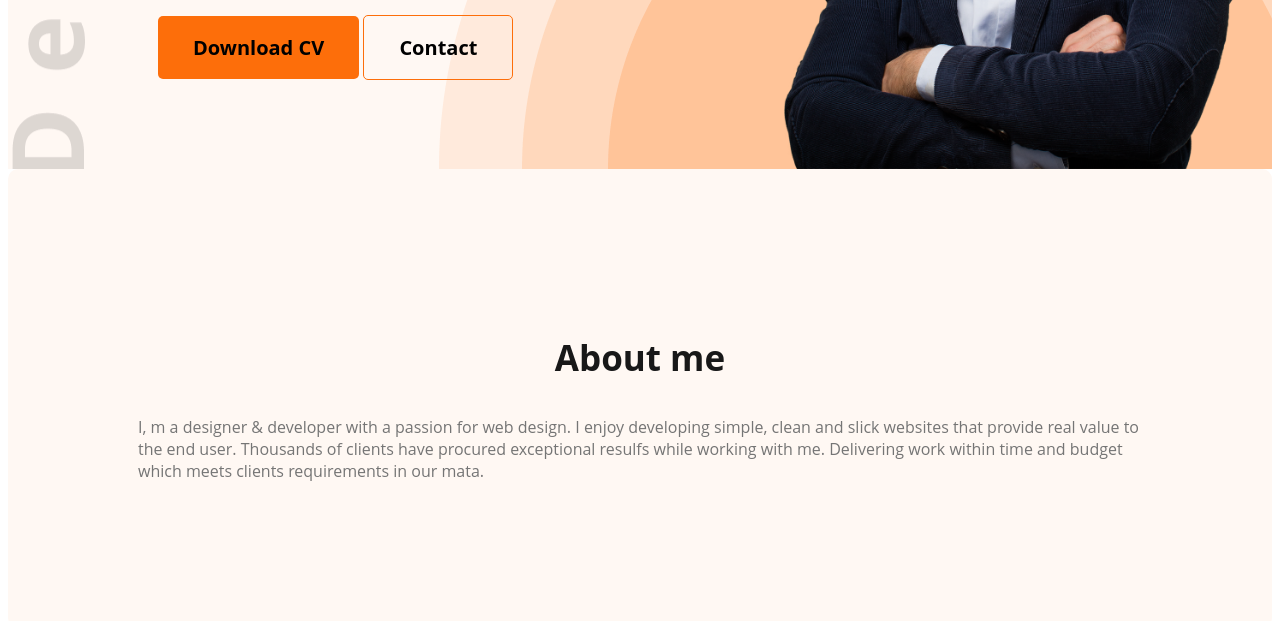
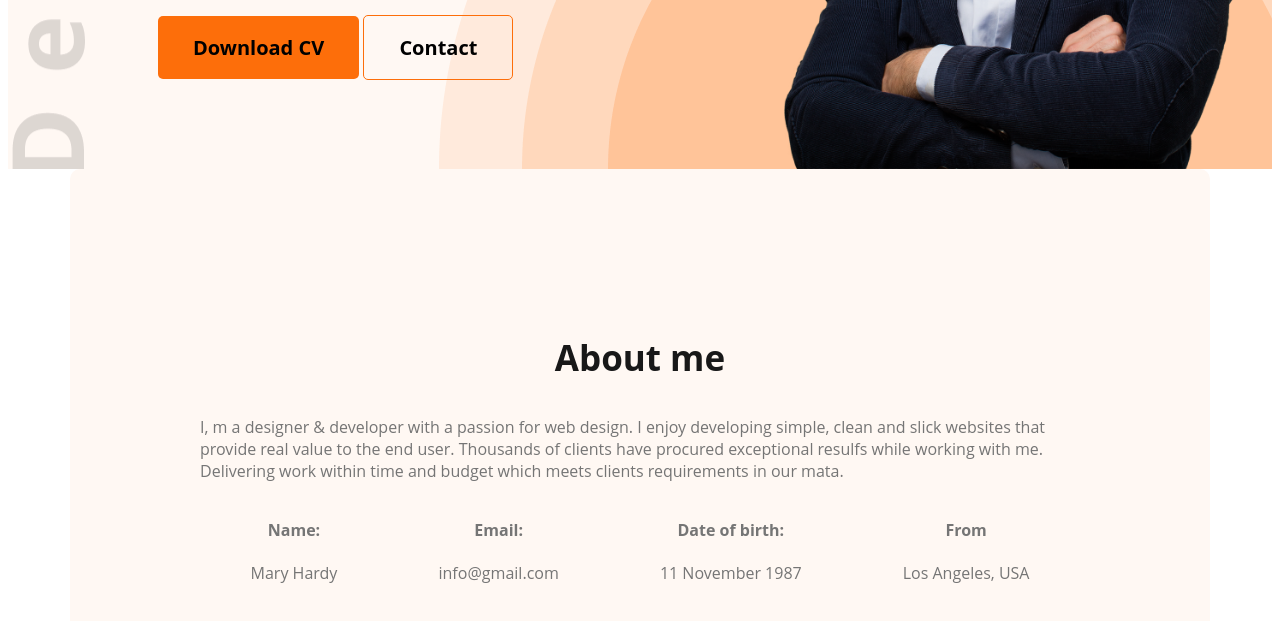
Before and after one commit to fahmidurshanto/developer-portfolio, a plain HTML site: page index.html in a window 1280 px wide. Shown: the part 599-1220 px from the top of the page. Drawn offline with Linux system fonts and the light colour scheme.

Commit message:
Added about information

```diff
--- a/index.html
+++ b/index.html
@@ -40,8 +40,23 @@
             <p class="about-description">I, m a designer & developer with a passion for web design. I enjoy developing simple, clean and slick websites that
             provide real value to the end user. Thousands of clients have procured exceptional resulfs while working with me.
             Delivering work within time and budget which meets clients requirements in our mata.</p>
-            <div class="skill-item">
-
+            <div class="about-info-container">
+                <div class="about-inf">
+                    <h4 class="info-title">Name:</h4>
+                    <p class="info-description">Mary Hardy</p>
+                </div>
+                <div class="about-inf">
+                    <h4 class="info-title">Email:</h4>
+                    <p class="info-description">info@gmail.com</p>
+                </div>
+                <div class="about-inf">
+                    <h4 class="info-title">Date of birth:</h4>
+                    <p class="info-description">11 November 1987</p>
+                </div>
+                <div class="about-inf">
+                    <h4 class="info-title">From</h4>
+                    <p class="info-description">Los Angeles, USA</p>
+                </div>
             </div>
         </section>
     </main>
--- a/styles/style.css
+++ b/styles/style.css
@@ -84,6 +84,10 @@
 }
 
 /* Main section styles */
+main{
+    max-width: 1140px;
+    margin: 0 auto;
+}
 
 /* About section styles */
 .about{
@@ -101,3 +105,11 @@
 .about-description{
     color: #757575;
 }
+.about-info-container{
+    display: flex;
+    justify-content: space-around;
+}
+.about-inf{
+    text-align: center;
+    color: #757575;
+}
```
